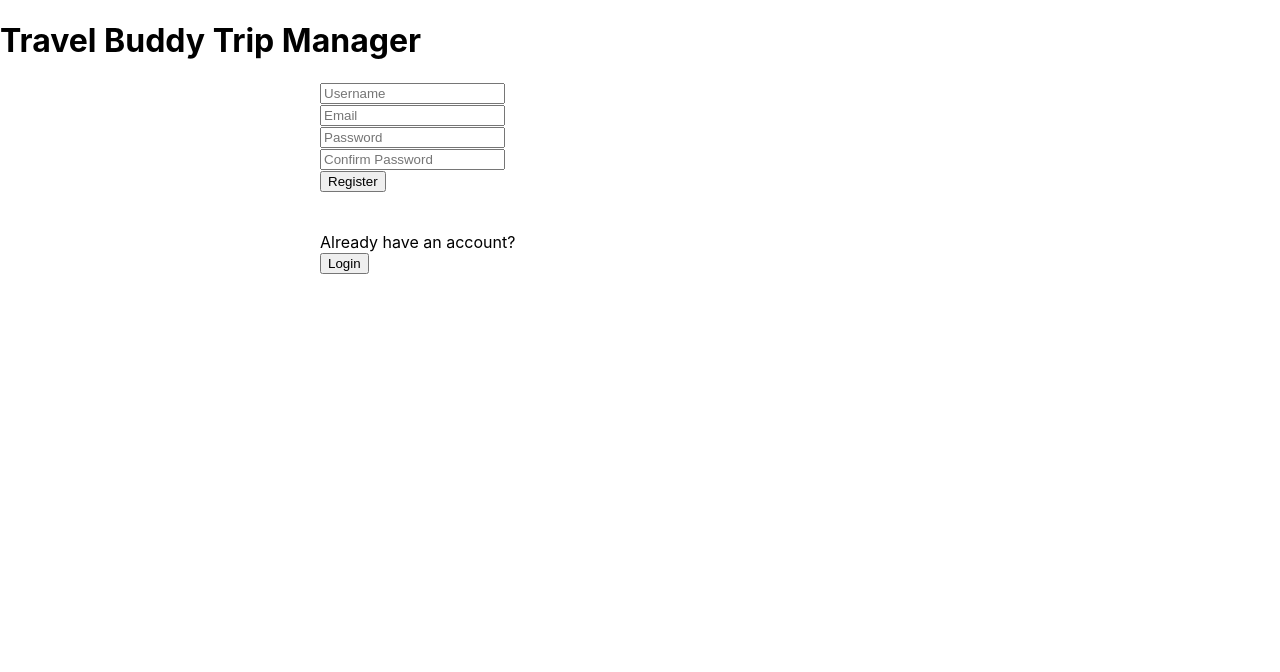
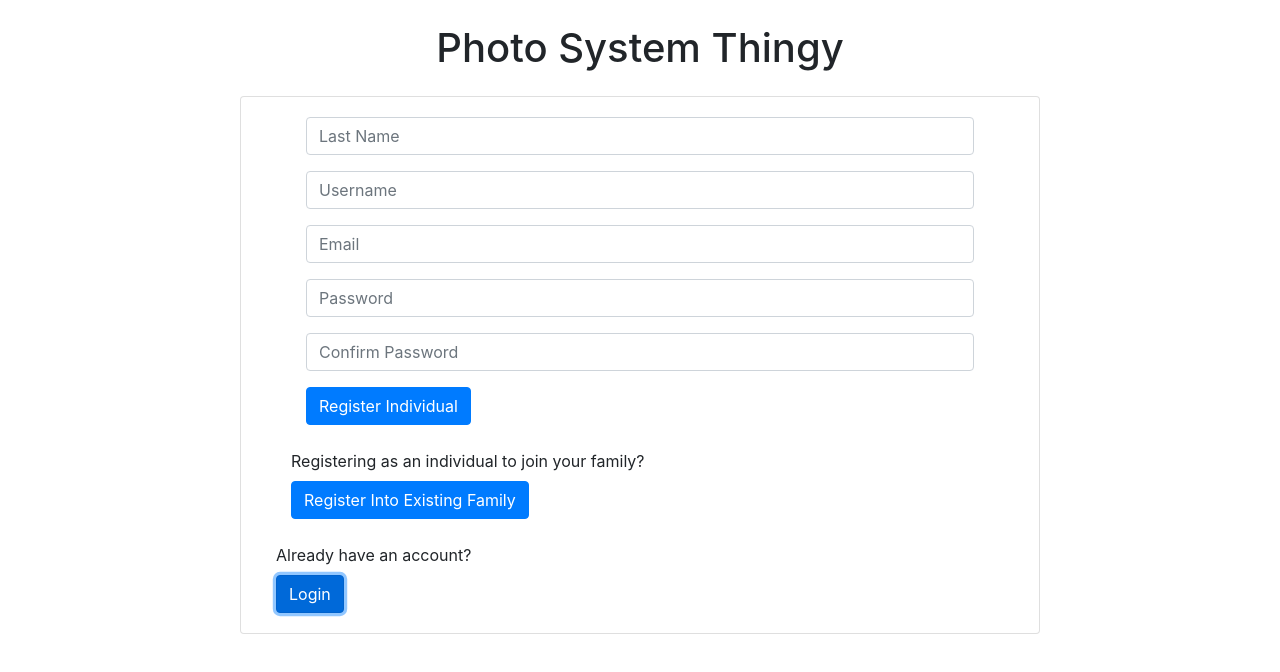
Before and after one commit to JWaters02/fyp-photo-filter, a React (Create React App) app in the folder frontend/: page / in a window 1280 px wide. Both pictures are taken after a click on the button "Register". Shown: the top 672 px of the page. Built offline with nearby package versions, Linux system fonts and the light colour scheme.

Commit message:
login system updated for family registry

```diff
--- a/frontend/src/App.tsx
+++ b/frontend/src/App.tsx
@@ -4,16 +4,7 @@ import {
   Row,
   Col,
   Card,
-  CardBody,
-  Button,
-  Modal,
-  ModalHeader,
-  ModalBody,
-  ModalFooter,
-  Dropdown,
-  DropdownToggle,
-  DropdownMenu,
-  DropdownItem
+  CardBody
 } from 'reactstrap';
 import Cookies from 'js-cookie';
 import Landing from "./components/Landing";
@@ -56,7 +47,7 @@ const App = () => {
     <div>
       <main>
         <Container>
-          <h1 className="text-black text-center my-4">Travel Buddy Trip Manager</h1>
+          <h1 className="text-black text-center my-4">Photo System Thingy</h1>
           <Row>
             <Col className="mx-auto p-0 card-container">
               <Card>
@@ -65,6 +56,7 @@ const App = () => {
                     <Landing
                       onLoginSuccess={handleLoginSuccess}
                       onRegisterSuccess={handleLoginSuccess}
+                      onRegisterFamilySuccess={handleLoginSuccess}
                     />
                   ) : (
                     <Logout onLogoutSuccess={handleLogoutSuccess} />
--- a/frontend/src/components/Landing.tsx
+++ b/frontend/src/components/Landing.tsx
@@ -3,7 +3,7 @@ import { Button, Container, Label } from 'reactstrap';
 import Login from './Login';
 import Register from './Register';
 
-const Landing = (props: { onLoginSuccess: any; onRegisterSuccess: any; }) => {
+const Landing = (props: { onLoginSuccess: any; onRegisterSuccess: any; onRegisterFamilySuccess: any; }) => {
     const [isLogin, setIsLogin] = useState(true);
 
     const toggleLogin = () => {
@@ -15,7 +15,10 @@ const Landing = (props: { onLoginSuccess: any; onRegisterSuccess: any; }) => {
             {isLogin ? (
                 <Login onLoginSuccess={props.onLoginSuccess} />
             ) : (
-                <Register onRegisterSuccess={props.onRegisterSuccess} />
+                <Register
+                    onRegisterSuccess={props.onRegisterSuccess}
+                    onRegisterFamilySuccess={props.onRegisterFamilySuccess}
+                />
             )}
             <br />
             <Label>
--- a/frontend/src/components/Login.tsx
+++ b/frontend/src/components/Login.tsx
@@ -4,6 +4,7 @@ import { login } from '../api';
 import { Button, Form, FormGroup, Input, Container } from 'reactstrap';
 
 const Login = (props: any) => {
+    const [familyName, setFamilyName] = useState('');
     const [username, setUsername] = useState('');
     const [password, setPassword] = useState('');
     const [errorMessages, setErrorMessages] = useState<string[]>([]);
@@ -11,6 +12,9 @@ const Login = (props: any) => {
     const handleChange = (event: React.ChangeEvent<HTMLInputElement>) => {
         const { name, value } = event.target;
         switch (name) {
+            case 'familyName':
+                setFamilyName(value);
+                break;
             case 'username':
                 setUsername(value);
                 break;
@@ -24,7 +28,7 @@ const Login = (props: any) => {
 
     const handleSubmit = (event: React.FormEvent<HTMLFormElement>) => {
         event.preventDefault();
-        const userCredentials = { username, password };
+        const userCredentials = { familyName, username, password };
         login(userCredentials)
             .then(response => {
                 if (response && response.status === 'error') {
@@ -41,6 +45,15 @@ const Login = (props: any) => {
     return (
         <Container>
             <Form onSubmit={handleSubmit}>
+                <FormGroup>
+                    <Input
+                        type="text"
+                        name="familyName"
+                        value={familyName}
+                        onChange={handleChange}
+                        placeholder="Family Name"
+                    />
+                </FormGroup>
                 <FormGroup>
                     <Input
                         type="text"
--- a/frontend/src/components/Register.tsx
+++ b/frontend/src/components/Register.tsx
@@ -1,18 +1,42 @@
 import React, { useState } from 'react';
 import { ErrorMessagesDisplay } from './AlertDisplays';
 import { register } from '../api';
-import { Button, Form, FormGroup, Input, Container } from 'reactstrap';
+import { Button, Form, FormGroup, Input, Label, Container } from 'reactstrap';
 
-const Register = (props: any) => {
+type UserData = {
+    username: string;
+    email: string;
+    password: string;
+    password2: string;
+    familyName?: string; // Optional property for existing family
+    lastName?: string;   // Optional property for new family
+};
+
+const Register = (props: { onRegisterSuccess: any; onRegisterFamilySuccess: any; }) => {
+    const [isRegisterFamily, setIsRegisterFamily] = useState(false);
+    const [familyName, setFamilyName] = useState('');
+    const [lastName, setLastName] = useState('');
     const [username, setUsername] = useState('');
     const [email, setEmail] = useState('');
     const [password, setPassword] = useState('');
     const [password2, setPassword2] = useState('');
     const [errorMessages, setErrorMessages] = useState<string[]>([]);
 
+    const toggleRegisterFamily = () => {
+        setIsRegisterFamily(!isRegisterFamily);
+        setFamilyName('');
+        setLastName('');
+    };
+
     const handleChange = (event: React.ChangeEvent<HTMLInputElement>) => {
         const { name, value } = event.target;
         switch (name) {
+            case 'familyName':
+                setFamilyName(value);
+                break;
+            case 'lastName':
+                setLastName(value);
+                break;
             case 'username':
                 setUsername(value);
                 break;
@@ -32,7 +56,13 @@ const Register = (props: any) => {
 
     const handleSubmit = (event: React.FormEvent<HTMLFormElement>) => {
         event.preventDefault();
-        const userData = { username, email, password, password2 };
+        let userData: UserData = { username, email, password, password2 };
+
+        if (isRegisterFamily) {
+            userData.familyName = familyName;
+            // Call the appropriate API to handle family registration
+        } else {
+            userData.lastName = lastName;
             register(userData)
             .then(response => {
                 if (response && response.status === 'error') {
@@ -44,11 +74,34 @@ const Register = (props: any) => {
             .catch(error => {
                 console.error("Register error", error);
             });
+        }
     };
 
     return (
         <Container>
+            <Container>
                 <Form onSubmit={handleSubmit}>
+                    {isRegisterFamily ? (
+                        <FormGroup>
+                            <Input
+                                type="text"
+                                name="familyName"
+                                value={familyName}
+                                onChange={handleChange}
+                                placeholder="Family Name"
+                            />
+                        </FormGroup>
+                    ) : (
+                        <FormGroup>
+                            <Input
+                                type="text"
+                                name="lastName"
+                                value={lastName}
+                                onChange={handleChange}
+                                placeholder="Last Name"
+                            />
+                        </FormGroup>
+                    )}
                     <FormGroup>
                         <Input
                             type="text"
@@ -85,8 +138,23 @@ const Register = (props: any) => {
                             placeholder="Confirm Password"
                         />
                     </FormGroup>
-                <Button type="submit" color="primary">Register</Button>
+                    <Button type="submit" color="primary">
+                    {isRegisterFamily ? (
+                        "Register Family"
+                    ) : (
+                        "Register Individual"
+                    )}
+                    </Button>
                 </Form>
+            </Container>
+            <br />
+            <Label>
+                {isRegisterFamily ? 'Registering a new family?' : 'Registering as an individual to join your family?'}
+            </Label>
+            <br />
+            <Button onClick={toggleRegisterFamily} color="primary">
+                {isRegisterFamily ? 'Register New Family' : 'Register Into Existing Family'}
+            </Button>
             <br />
             <ErrorMessagesDisplay errorMessages={errorMessages} />
         </Container>
--- a/frontend/src/index.tsx
+++ b/frontend/src/index.tsx
@@ -1,5 +1,6 @@
 import React from 'react';
 import ReactDOM from 'react-dom/client';
+import 'bootstrap/dist/css/bootstrap.css';
 import './index.css';
 import App from './App';
 import reportWebVitals from './reportWebVitals';
```
Lines whose indentation alone changed are shown as unchanged.
